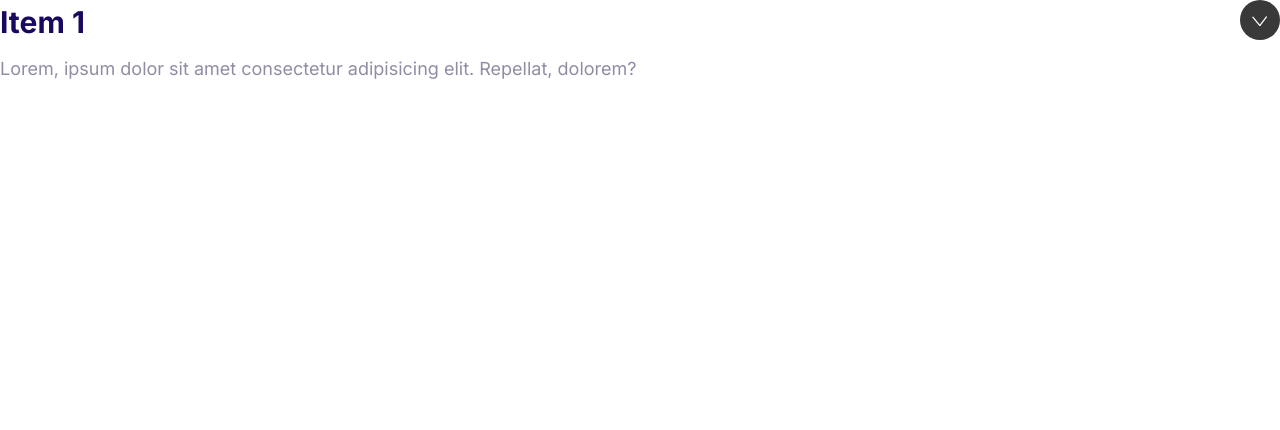
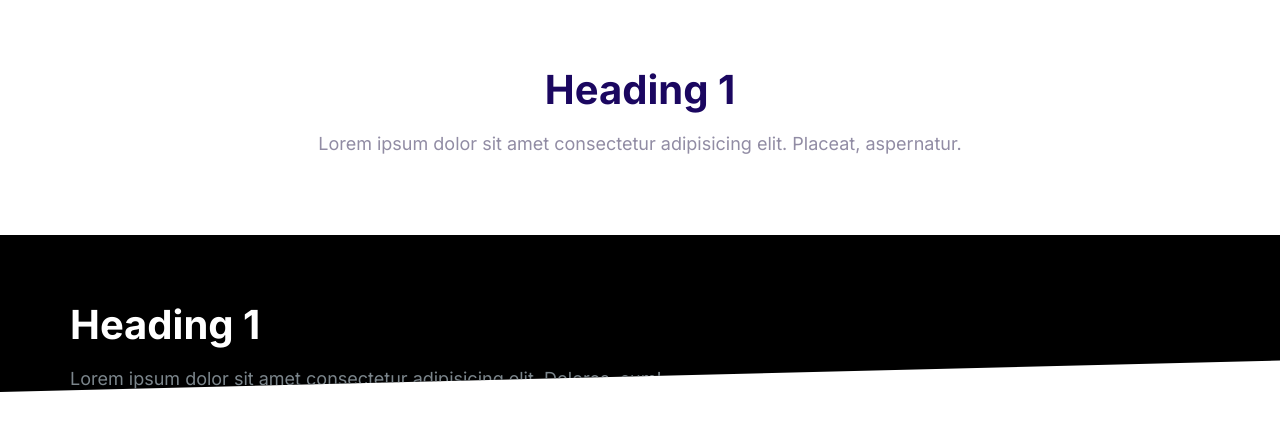
Before and after one commit to DylanCole914/websiteredo, a plain HTML site: page index.html in a window 1280 px wide. Drawn offline with Linux system fonts and the light colour scheme.

Commit message:
build the block component.

```diff
--- a/CSS/styles.css
+++ b/CSS/styles.css
@@ -570,3 +570,41 @@ a {
   max-height: 100vh;
   opacity: 1;
 }
+
+/* Blocks */
+.block {
+  --padding-vertical: 6rem;
+  padding: var(--padding-vertical) 2rem;
+}
+
+.block__header {
+  text-align: center;
+}
+
+.block__heading {
+  margin-top: 0;
+}
+
+.block--dark {
+  background: #000;
+  color: #7b858b;
+}
+
+.block--dark .block__heading {
+  color: #fff;
+}
+
+.block--skewed-right {
+  padding-bottom: calc(var(--padding-vertical) +4rem);
+  clip-path: polygon(0% 0%, 100% 0, 100% 100%, 0 80%);
+}
+
+.block--skewed-left {
+  padding-bottom: calc(var(--padding-vertical) +4rem);
+  clip-path: polygon(0% 0%, 100% 0, 100% 80%, 0 100%);
+}
+
+.container {
+  max-width: 1140px;
+  margin: 0 auto;
+}
--- a/index.html
+++ b/index.html
@@ -14,18 +14,23 @@
     <link rel="stylesheet" href="CSS/styles.css" />
   </head>
   <body>
-    <div class="collapsible collapsible--expanded">
-      <header class="collapsible__header">
-        <h2 class="collapsible__heading">Item 1</h2>
-        <svg class="icon icon--white collapsible__chevron">
-          <use xlink:href="images/sprite.svg#chevron"></use>
-        </svg>
+    <section class="block container">
+      <header class="block__header">
+        <h2 class="block__heading">Heading 1</h2>
+        <p>
+          Lorem ipsum dolor sit amet consectetur adipisicing elit. Placeat,
+          aspernatur.
+        </p>
       </header>
-      <div class="collapsible__content">
-        Lorem, ipsum dolor sit amet consectetur adipisicing elit. Repellat,
-        dolorem?
+    </section>
+    <section class="block block--dark block--skewed-left">
+      <div class="container">
+        <h2 class="block__heading">Heading 1</h2>
+        <p>
+          Lorem ipsum dolor sit amet consectetur adipisicing elit. Dolores, cum!
+        </p>
       </div>
-    </div>
+    </section>
   </body>
   <script src="js/main.js"></script>
 </html>
```
Also changed, not shown: components/blocks.html (added, +17 -0 lines).
